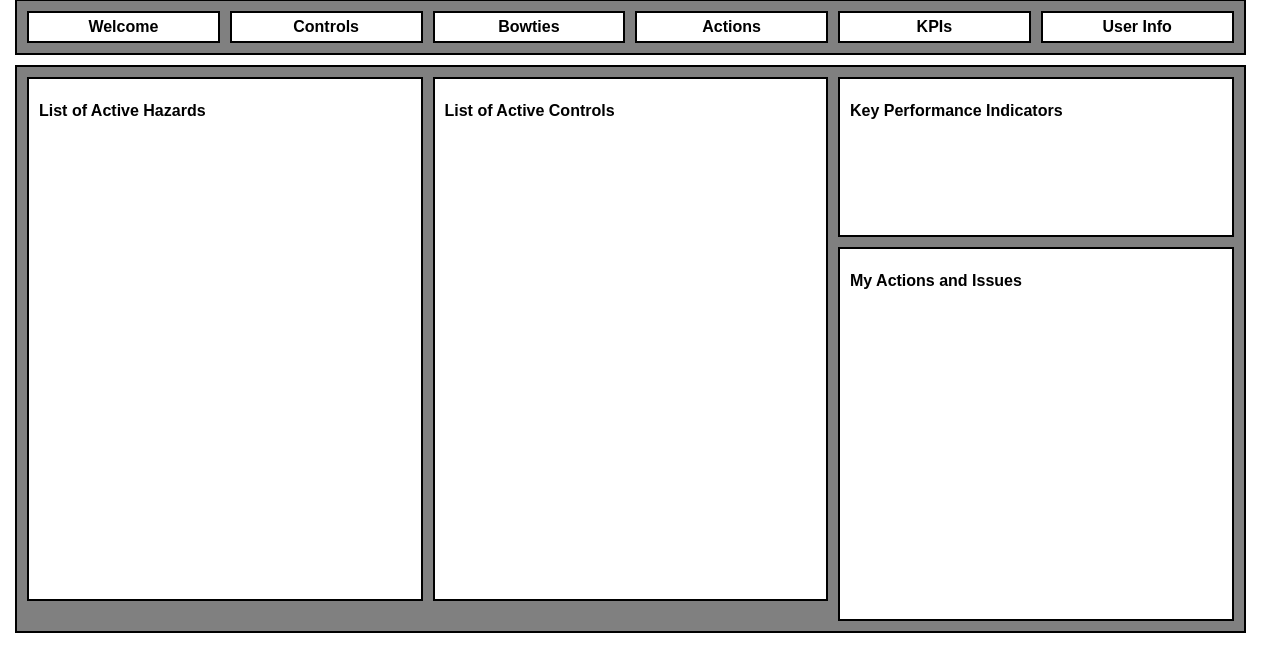
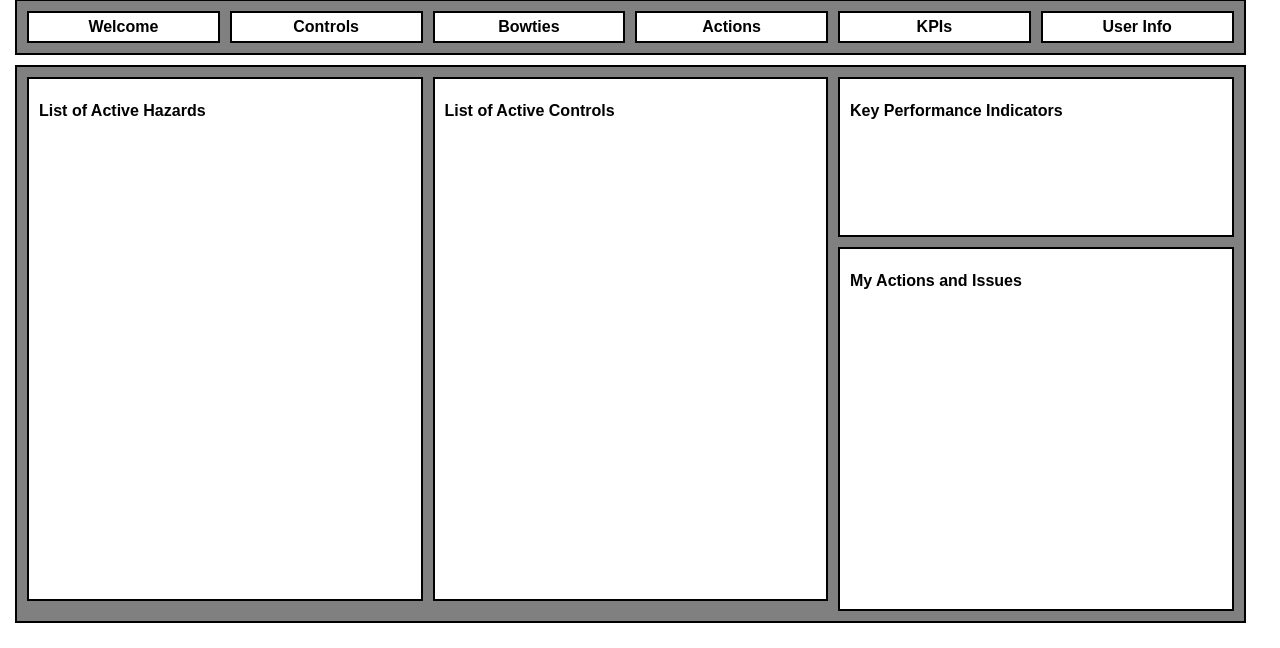
Before and after one commit to engines-wafu/sqirm, a PHP site: page /welcome.php?hazID=1 in a window 1280 px wide. Shown: the part 191-839 px from the top of the page. After the commit the page ends 814 px from the top, so only its background shows below. Run offline with PHP 8.4, Linux system fonts and the light colour scheme; the visitor is signed in with stand-in values (Sample User, id 1); data that the repository does not hold is empty.

Commit message:
Adding action tile to welcome.php

```diff
--- a/www/html/welcome.php
+++ b/www/html/welcome.php
@@ -93,7 +93,7 @@ $user = $_SESSION['username'];
           <script type="text/javascript" src="js/app.js"></script>
         </div>
         <!-- Right top article -->
-        <div style="overflow:scroll; height:350px; margin-top:10px">
+        <div style="overflow:scroll; height:340px; margin-top:10px">
           <h2>My Actions and Issues</h2>
           <table>
           <?php
```
Also changed, not shown: 1 other file.
